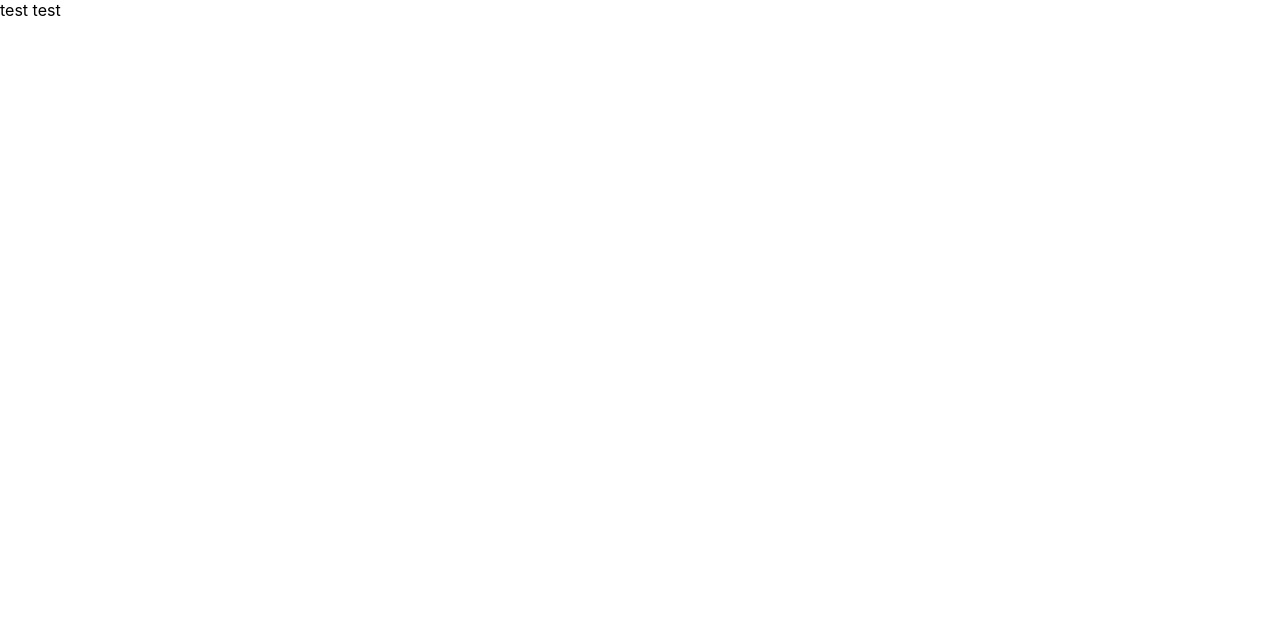
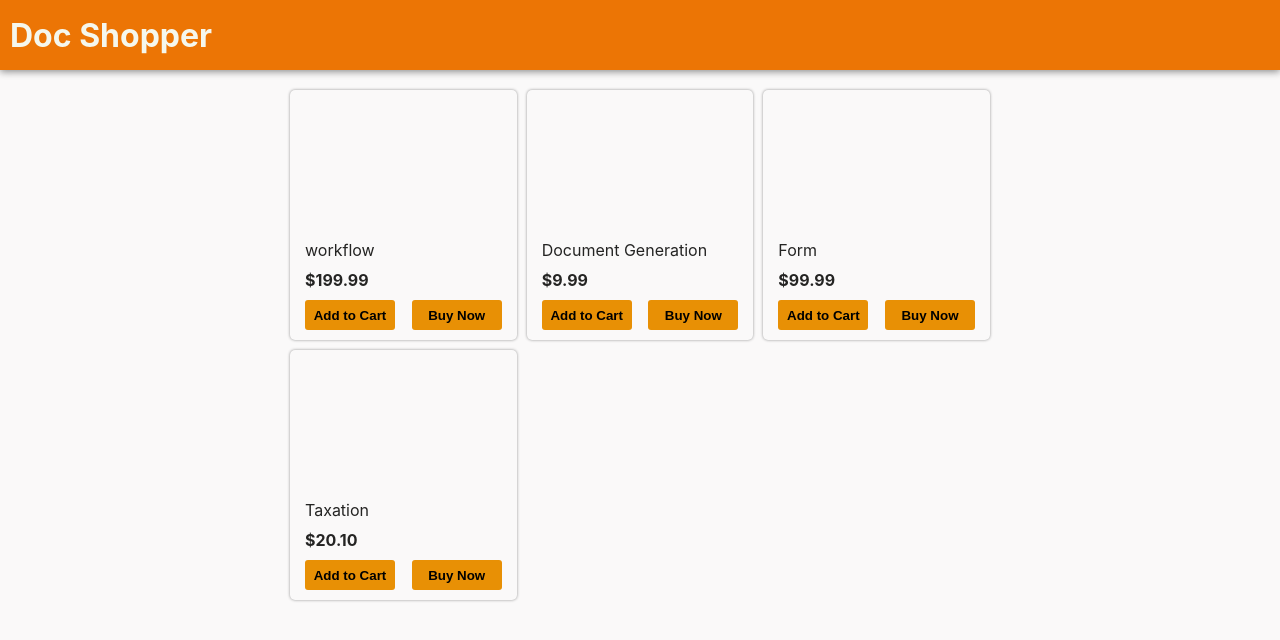
Before and after one commit to RashCD/document-checkout, a React (Create React App) app: page / in a window 1280 px wide. Shown: the top 640 px of the page. Built offline with nearby package versions, Linux system fonts and the light colour scheme.

Commit message:
add views & common components

```diff
--- /dev/null
+++ b/src/assets/styles/components/Button.module.scss
@@ -0,0 +1,28 @@
+.button {
+  display: inline-block;
+  text-align: center;
+  text-decoration: none;
+  border: 2px solid transparent;
+  border-radius: 3px;
+  background-color: var(--secondary-brand-color);
+  width: 90px;
+  height: 30px;
+  cursor: pointer;
+  font-weight: bold;
+
+  &:active {
+    transform: translateY(1px);
+    filter: saturate(150%);
+  }
+
+  &:hover {
+    color: var(--secondary-brand-color);
+    border-color: currentColor;
+    background-color: var(--white);
+  }
+
+  &:focus {
+    outline: solid transparent;
+    box-shadow: 0 0 0 1px var(--white), 0 0 0 3px var(--focus-color);
+  }
+}
--- /dev/null
+++ b/src/assets/styles/components/ProductList.module.scss
@@ -0,0 +1,53 @@
+.productList {
+  display: grid;
+  grid-template-columns: repeat(auto-fit, minmax(200px, 1fr));
+  gap: 10px;
+  justify-items: center;
+  align-items: center;
+  width: 80%;
+  max-width: 700px;
+}
+
+.productContainer {
+  display: flex;
+  flex-direction: column;
+  width: 100%;
+  height: 100%;
+  box-shadow: 0 0 3px var(--gray);
+  border-radius: 5px;
+  transition: all 0.2s ease-in-out;
+
+  > div {
+    padding: 0 15px 10px 15px;
+  }
+
+  &:hover {
+    transform: scale(1.02);
+  }
+}
+
+.productImage {
+  width: 100%;
+  height: 150px;
+}
+
+.productTitle {
+  font-size: 16px;
+  color: var(--text-color);
+
+  > p {
+    white-space: nowrap;
+    overflow: hidden;
+    text-overflow: ellipsis;
+  }
+}
+
+.productPricing {
+  @extend .productTitle;
+  font-weight: bold;
+}
+
+.productAction {
+  display: flex;
+  justify-content: space-between;
+}
--- /dev/null
+++ b/src/assets/styles/views/LandingPage.module.scss
@@ -0,0 +1,26 @@
+.app {
+  display: flex;
+  flex-direction: column;
+  width: 100%;
+  height: 100%;
+}
+
+.appHeader {
+  display: flex;
+  align-items: center;
+  height: 70px;
+  background-color: var(--brand-color);
+  z-index: 1;
+  box-shadow: 0px 2px 7px 0px var(--gray);
+  padding: 0 10px;
+  color: var(--white);
+}
+
+.appMain {
+  display: flex;
+  flex-direction: column;
+  align-items: center;
+  flex: 1;
+  padding-top: 20px;
+  background-color: var(--background-color);
+}
--- /dev/null
+++ b/src/components/Button.tsx
@@ -0,0 +1,21 @@
+import React from 'react';
+import Styles from '../assets/styles/components/Button.module.scss';
+
+type buttonTypes = {
+  text: string;
+  onButtonClick: (event: React.MouseEvent) => void;
+};
+
+const Button = (props: buttonTypes) => {
+  return (
+    <button
+      type="button"
+      className={Styles.button}
+      onClick={props.onButtonClick}
+    >
+      {props.text}
+    </button>
+  );
+};
+
+export default Button;
--- /dev/null
+++ b/src/components/ProductList.tsx
@@ -0,0 +1,64 @@
+import React from 'react';
+import Styles from '../assets/styles/components/ProductList.module.scss';
+import Button from './Button';
+
+type productDetailsTypes = {
+  productID: string;
+  productName: string;
+  price: string;
+  currency: '$';
+};
+
+const PRODUCT_DETAILS: productDetailsTypes[] = [
+  {
+    productID: 'wf',
+    productName: 'workflow',
+    price: '199.99',
+    currency: '$',
+  },
+  {
+    productID: 'docgen',
+    productName: 'Document Generation',
+    price: '9.99',
+    currency: '$',
+  },
+  {
+    productID: 'form',
+    productName: 'Form',
+    price: '99.99',
+    currency: '$',
+  },
+  {
+    productID: 'tax',
+    productName: 'Taxation',
+    price: '20.10',
+    currency: '$',
+  },
+];
+
+const ProductList = () => {
+  return (
+    <div className={Styles.productList}>
+      {PRODUCT_DETAILS.map(({ productID, productName, currency, price }) => (
+        <div className={Styles.productContainer} key={productID}>
+          <div className={Styles.productImage}></div>
+          <div className={Styles.productTitle}>
+            <p>{productName}</p>
+          </div>
+          <div className={Styles.productPricing}>
+            <p>
+              {currency}
+              {price}
+            </p>
+          </div>
+          <div className={Styles.productAction}>
+            <Button text="Add to Cart" onButtonClick={() => {}} />
+            <Button text="Buy Now" onButtonClick={() => {}} />
+          </div>
+        </div>
+      ))}
+    </div>
+  );
+};
+
+export default ProductList;
--- a/src/views/LandingPage.tsx
+++ b/src/views/LandingPage.tsx
@@ -1,13 +1,16 @@
 import { RouteComponentProps } from '@reach/router';
+import ProductList from '../components/ProductList';
+import Styles from '../assets/styles/views/LandingPage.module.scss';
 
 const LandingPage = (props: RouteComponentProps) => {
-  var a = 'test';
-
   return (
-    <div className="App">
-      <header className="App-header">
-        <p>test {a}</p>
+    <div className={Styles.app}>
+      <header className={Styles.appHeader}>
+        <h1>{process.env.REACT_APP_WEBSITE_NAME}</h1>
       </header>
+      <main className={Styles.appMain}>
+        <ProductList />
+      </main>
     </div>
   );
 };
```
